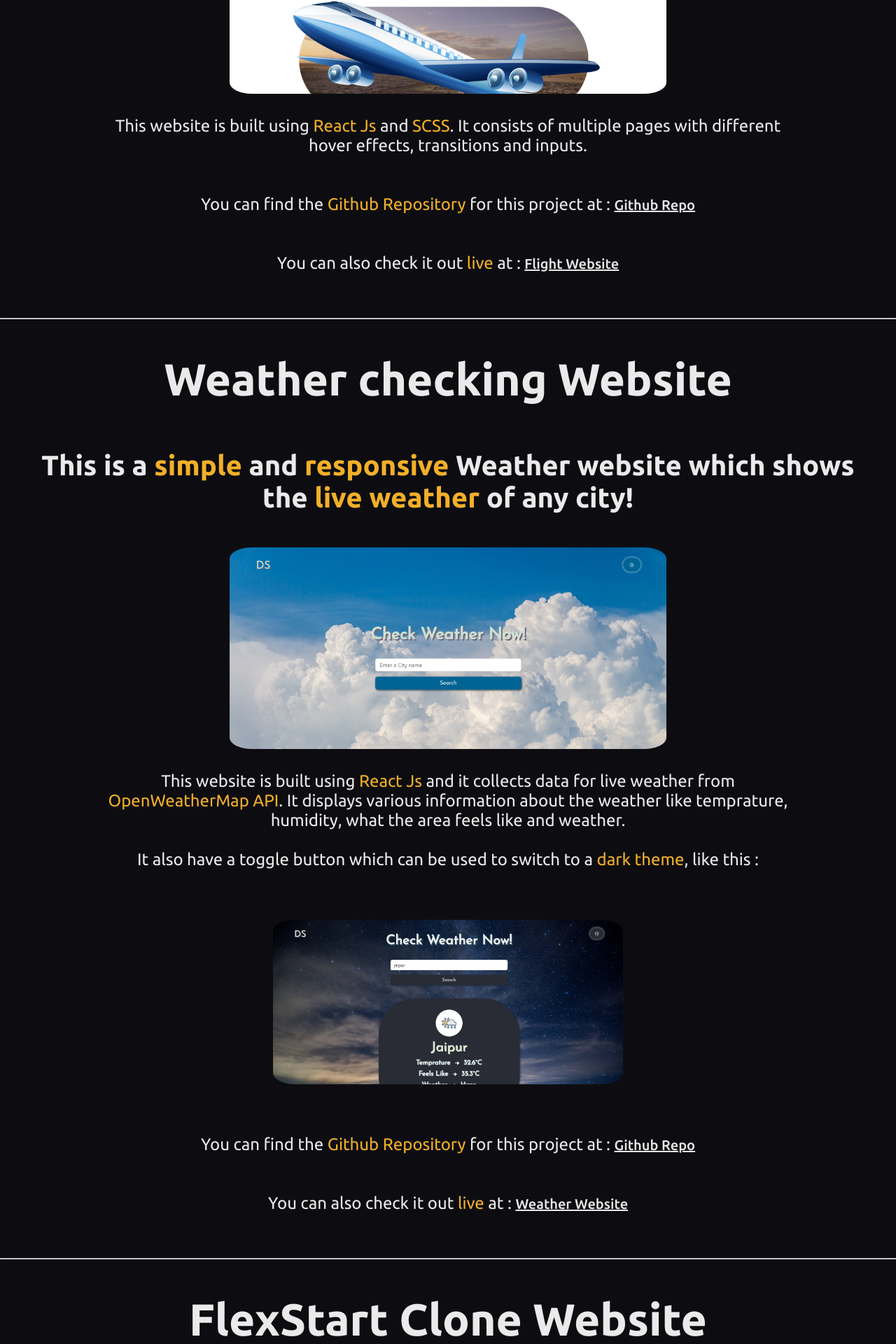
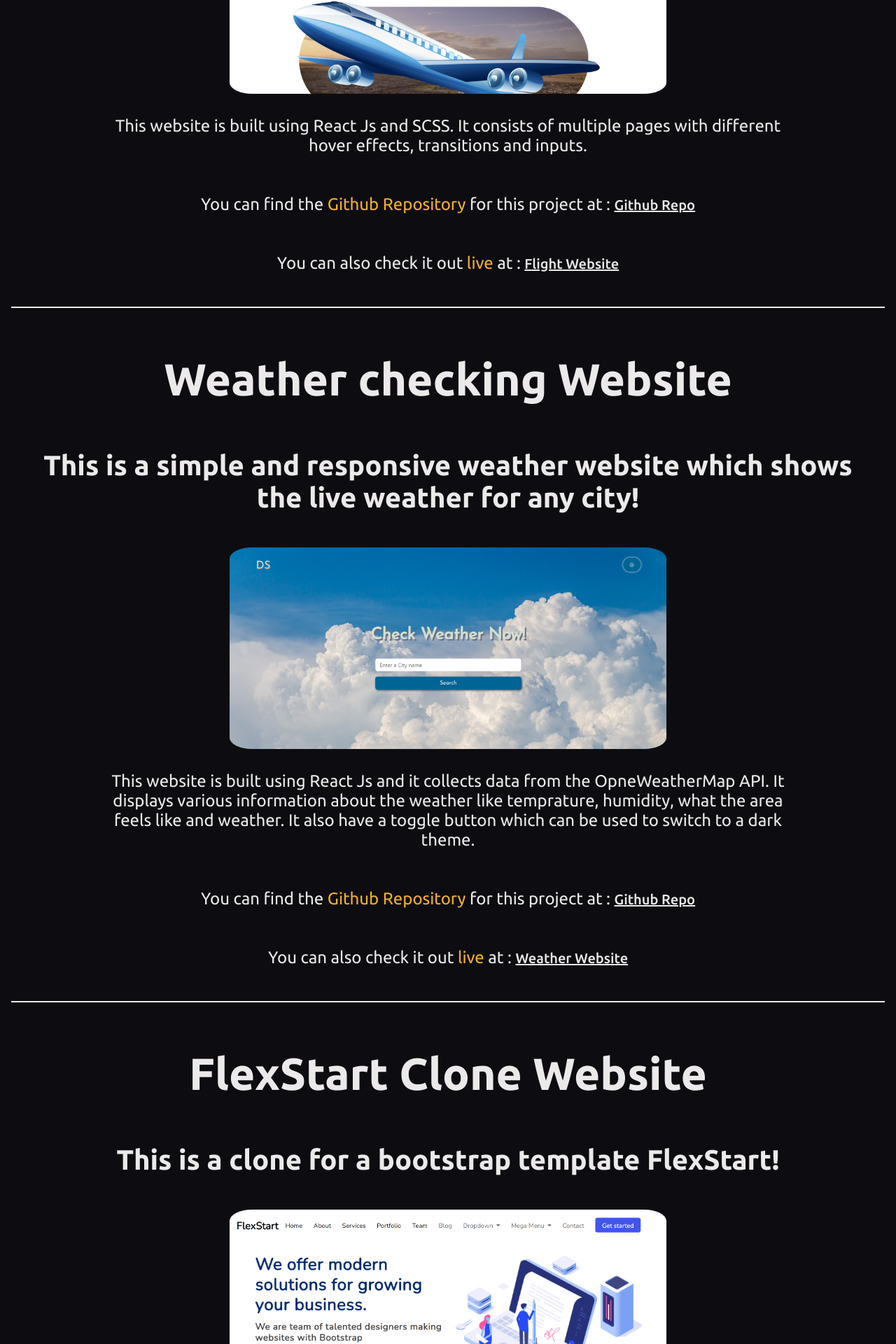
Before and after one commit to devashishsoni98/my-portfolio, a React (Create React App) app: page /projects in a window 1280 px wide. Shown: the part 559-2479 px from the top of the page at 70% size. Built offline with nearby package versions, Linux system fonts and the light colour scheme.

Commit message:
updating projects page by making a new project component to get data by map

```diff
--- /dev/null
+++ b/src/components/Projects/ProjectItem.jsx
@@ -0,0 +1,35 @@
+import React from "react";
+import { Link } from "react-router-dom";
+
+const ProjectItem = ({ project }) => {
+  return (
+    <section>
+      <h1>{project.title}</h1>
+      <h2>
+        {project.description}
+      </h2>
+      <img className="p-img" src={project.image} alt={`${project.title}-img`} />
+      <p>
+        {project.details}
+        <br />
+        <br />
+        <br />
+        You can find the <span className="def-col">Github Repository</span>{" "}
+        for this project at :{" "}
+        <Link className="git-link" to={project.githubLink} target="_blank">
+          Github Repo
+        </Link>
+        <br />
+        <br />
+        <br />
+        You can also check it out <span className="def-col">live</span> at :{" "}
+        <Link className="git-link" to={project.liveLink} target="_blank">
+          {project.liveText}
+        </Link>
+        </p>
+      <hr />
+    </section>
+  );
+};
+
+export default ProjectItem;
--- /dev/null
+++ b/src/components/Projects/projectData.jsx
@@ -0,0 +1,40 @@
+const projectData = [
+    {
+      title: "Flight Booking Website",
+      description: "This is a simple and responsive flight booking website with lots of effects and animations!",
+      image: "flight.png",
+      details: "This website is built using React Js and SCSS. It consists of multiple pages with different hover effects, transitions and inputs.",
+      githubLink: "https://github.com/devashishsoni98/flight-booking-website",
+      liveLink: "https://ds-flight-app.netlify.app/",
+      liveText: "Flight Website"
+    },
+    {
+      title: "Weather checking Website",
+      description: "This is a simple and responsive weather website which shows the live weather for any city!",
+      image: "weather.png",
+      details: "This website is built using React Js and it collects data from the OpneWeatherMap API. It displays various information about the weather like temprature, humidity, what the area feels like and weather. It also have a toggle button which can be used to switch to a dark theme.",
+      githubLink: "https://github.com/devashishsoni98/weatherApp",
+      liveLink: "https://ds-weather-app.netlify.app/",
+      liveText: "Weather Website"
+    },
+    {
+      title: "FlexStart Clone Website",
+      description: "This is a clone for a bootstrap template FlexStart!",
+      image: "flexstart.png",
+      details: "This website is built using HTML5, CSS3 and JavaScript. It consists of multiple pages with different hover effects, transitions and animations. ",
+      githubLink: "https://github.com/devashishsoni98/flexstart-clone",
+      liveLink: "https://ds-flexstart-clone.netlify.app/",
+      liveText: "FlexStart Website"
+    },
+    {
+      title: "MovieBazaar Website",
+      description: "This is a simple movie website which displays a list of movies by collecting data from a movie API",
+      image: "moviebazaar.png",
+      details: "This website is built using React JS and CSS. I have used multiple MUI Components to make this website.",
+      githubLink: "https://github.com/devashishsoni98/moviebazaar",
+      liveLink: "https://moviebazaar-48ma.onrender.com/",
+      liveText: "MovieBazaar Website"
+    },
+  ];
+
+  export default projectData;
--- a/src/components/Projects/projects.jsx
+++ b/src/components/Projects/projects.jsx
@@ -1,195 +1,16 @@
 import React from "react";
+import ProjectItem from "./ProjectItem";
+import projectData from "./projectData";
 import { Link } from "react-router-dom";
 
 const Projects = () => {
   return (
     <>
       <div className="projects">
-        <section>
-          <h1>Flight Booking Website</h1>
-          <h2>
-            This is a <span className="def-col">simple</span> and{" "}
-            <span className="def-col">responsive</span> flight booking website
-            with lots of effects and animations!
-          </h2>
-          <img className="p-img" src="flight.png" alt="flight-app-img" />
-          <p>
-            This website is built using{" "}
-            <span className="def-col">React Js</span> and{" "}
-            <span className="def-col">SCSS</span>. It consists of multiple pages
-            with different hover effects, transitions and inputs.
-            <br />
-            <br />
-            <br />
-            You can find the <span className="def-col">
-              Github Repository
-            </span>{" "}
-            for this project at :{" "}
-            <Link
-              className="git-link"
-              to="https://github.com/devashishsoni98/flight-booking-website"
-              target="_blank"
-            >
-              Github Repo
-            </Link>
-            <br />
-            <br />
-            <br />
-            You can also check it out <span className="def-col">live</span> at :{" "}
-            <Link
-              className="git-link"
-              to="https://ds-flight-app.netlify.app/"
-              target="_blank"
-            >
-              {" "}
-              Flight Website
-            </Link>
-          </p>
-        </section>
-        <hr style={{ marginTop: "3rem" }} />
-        <section>
-          <h1>Weather checking Website</h1>
-          <h2>
-            This is a <span className="def-col">simple</span> and{" "}
-            <span className="def-col">responsive</span> Weather website which
-            shows the <span className="def-col">live weather</span> of any city!
-          </h2>
-          <img className="p-img" src="weather.png" alt="weather-app-img" />
-          <p>
-            This website is built using{" "}
-            <span className="def-col">React Js</span> and it collects data for
-            live weather from{" "}
-            <span className="def-col">OpenWeatherMap API</span>. It displays
-            various information about the weather like temprature, humidity,
-            what the area feels like and weather.
-            <br />
-            <br />
-            It also have a toggle button which can be used to switch to a{" "}
-            <span className="def-col">dark theme</span>, like this :<br />
-            <br />
-            <br />
-            <img
-              className="p-img"
-              src="dark-weather.png"
-              alt="dark-theme-pic"
-            />
-            <br />
-            <br />
-            You can find the <span className="def-col">
-              Github Repository
-            </span>{" "}
-            for this project at :{" "}
-            <Link
-              className="git-link"
-              to="https://github.com/devashishsoni98/weatherApp"
-              target="_blank"
-            >
-              Github Repo
-            </Link>
-            <br />
-            <br />
-            <br />
-            You can also check it out <span className="def-col">live</span> at :{" "}
-            <Link
-              className="git-link"
-              to="https://ds-weather-app.netlify.app/"
-              target="_blank"
-            >
-              {" "}
-              Weather Website
-            </Link>
-          </p>
-        </section>
-        <hr style={{ marginTop: "3rem" }} />
+        {projectData.map((project, index) => (
+          <ProjectItem key={index} project={project} />
+        ))}
 
-        <section>
-          <h1>FlexStart Clone Website</h1>
-          <h2>
-            This is a <span className="def-col">clone</span> for a Bootstrap
-            template FlexStart!
-          </h2>
-          <img className="p-img" src="flexstart.png" alt="flexstart-app-img" />
-          <p>
-            This website is built using{" "}
-            <span className="def-col">HTML5, CSS3</span> and{" "}
-            <span className="def-col">JavaScript</span>. It consists of multiple
-            pages with different hover effects, transitions and animations.
-            <br />
-            <br />
-            <br />
-            You can find the <span className="def-col">
-              Github Repository
-            </span>{" "}
-            for this project at :{" "}
-            <Link
-              className="git-link"
-              to="https://github.com/devashishsoni98/flexstart-clone"
-              target="_blank"
-            >
-              Github Repo
-            </Link>
-            <br />
-            <br />
-            <br />
-            You can also check it out <span className="def-col">live</span> at :{" "}
-            <Link
-              className="git-link"
-              to="https://ds-flexstart-clone.netlify.app/"
-              target="_blank"
-            >
-              {" "}
-              FlexStart Website
-            </Link>
-          </p>
-        </section>
-        <hr style={{ marginTop: "3rem" }} />
-
-        <section>
-          <h1>MovieBazaar Website</h1>
-          <h2>
-            This is a simple movie website which displays a list of movies by
-            collecting data from a <span className="def-col">Movie API</span>!
-          </h2>
-          <img
-            className="p-img"
-            src="moviebazaar.png"
-            alt="moviebazaar-app-img"
-          />
-          <p>
-            This website is built using{" "}
-            <span className="def-col">React Js</span> and{" "}
-            <span className="def-col">CSS</span>. I have also used different{" "}
-            <span className="def-col">MUI Components</span> to create this
-            website.
-            <br />
-            <br />
-            <br />
-            You can find the <span className="def-col">
-              Github Repository
-            </span>{" "}
-            for this project at :{" "}
-            <Link
-              className="git-link"
-              to="https://github.com/devashishsoni98/moviebazaar"
-              target="_blank"
-            >
-              Github Repo
-            </Link>
-            <br />
-            <br />
-            <br />
-            You can also check it out <span className="def-col">live</span> at :{" "}
-            <Link
-              className="git-link"
-              to="https://moviebazaar-48ma.onrender.com/"
-              target="_blank"
-            >
-              {" "}
-              MovieBazaar Website
-            </Link>
-          </p>
-        </section>
-        <hr style={{ marginTop: "3rem" }} />
 
       <section>
         <h1>Simple HTML Portfolio</h1>
@@ -212,7 +33,6 @@ const Projects = () => {
           </Link>
         </p>
       </section>
-        <section></section>
       </div>
     </>
   );
--- a/src/index.css
+++ b/src/index.css
@@ -586,6 +586,12 @@ body {
   align-items: center;
   padding: 1rem;
 }
+.projects section hr {
+  width: 100%;
+  margin-top: 3rem;
+  border: none;
+  border-top: 2px solid #ebe9e9;
+}
 .projects section h1 {
   padding: 0;
   background-color: #0d0d11;
--- a/src/index.scss
+++ b/src/index.scss
@@ -607,7 +607,13 @@ body {
     justify-content: center;
     align-items: center;
     padding: 1rem;
-    // margin-bottom: 3rem;
+
+    hr {
+      width: 100%;
+      margin-top: 3rem;
+      border: none;
+      border-top: 2px solid #ebe9e9;
+    }
 
     h1 {
       padding: 0;
```
Also changed, not shown: 1 other file (tests, documents, lock files or other folders). Lines whose indentation alone changed are shown as unchanged.
